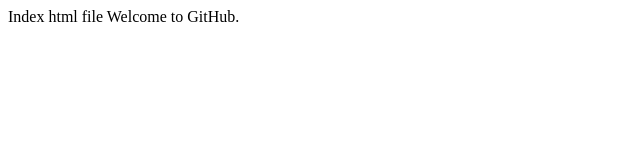
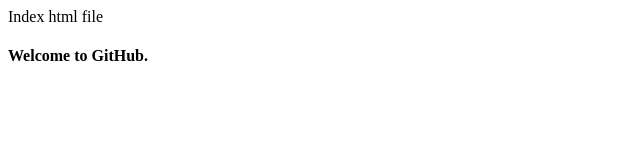
Before and after one commit to sreenivasnstechllc/github-crash-course, a plain HTML site: page index.html in a window 1280 px wide. Shown: the whole page, without its empty margins (0-640 px from the left). Drawn offline with Linux system fonts and the light colour scheme.

Commit message:
first commit after initial

```diff
--- a/index.html
+++ b/index.html
@@ -1,6 +1,6 @@
 <html>
     <head>Index html file</head>
     <body>
-        Welcome to GitHub.
+        <h4>Welcome to GitHub.</h4>
     </body>
 </html>
```
